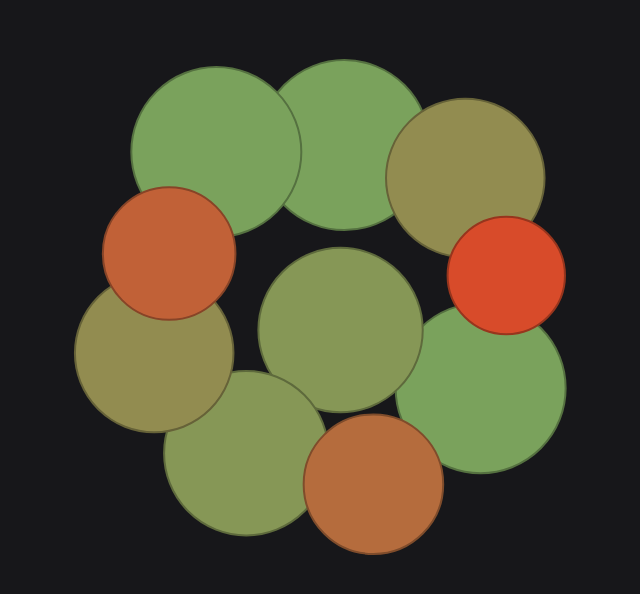
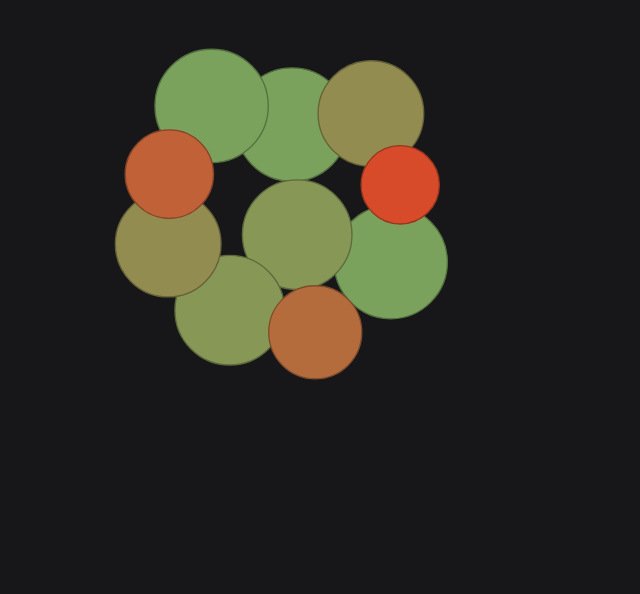
Before and after one commit to svennijhuis/Green-G-Chrome-Extension, a React (Vite) app: page / in a window 1280 px wide. Shown: the top 594 px of the page, without its empty margins (144-784 px from the left). Built offline with nearby package versions, Linux system fonts and the light colour scheme.

Commit message:
made svg scalable with useRef

```diff
--- a/src/components/chart/bubble-chart.jsx
+++ b/src/components/chart/bubble-chart.jsx
@@ -1,15 +1,18 @@
 import * as d3 from "d3";
-import { useState, useEffect } from "react";
+import { svg } from "d3";
+import { useState, useEffect, useRef } from "react";
 
 const forceStrength = 0.03;
 
-const width = 940;
-const height = 600;
-const center = { x: width / 2, y: height / 2 };
+// const width = 940;
+// const height = 600;
+// const center = { x: width / 2, y: height / 2 };
 
 const colorFn = d3.scaleLinear().domain([7, 15]).range(["#d84b2a", "#7aa25c"]);
 
-function startSimulation(bubbles, updateState) {
+function startSimulation(bubbles, updateState, width, height) {
+  const center = { x: width / 2, y: height / 2 };
+
   function charge(d) {
     return -Math.pow(d.radius, 2.0) * forceStrength;
   }
@@ -27,16 +30,12 @@ function startSimulation(bubbles, updateState) {
   simulation.alpha(1).restart();
 }
 
-function formatBubbleData(rawData) {
+function formatBubbleData(rawData, width, height) {
   const maxValue = d3.max(rawData, function (d) {
     return +d.value;
   });
 
-  const radiusScale = d3
-    .scalePow()
-    .exponent(0.5)
-    .range([2, 85])
-    .domain([0, maxValue]);
+  const radiusScale = d3.scalePow().exponent(0.5).range([2, 85]).domain([0, maxValue]);
 
   const myBubbles = rawData.map((d) => ({
     name: d.name,
@@ -55,16 +54,41 @@ function formatBubbleData(rawData) {
 }
 
 function BubbleChart({ data }) {
+  // useRef is react, hook which allows me to get a reference to the svg html element
+  const ref = useRef();
   const [bubbles, setBubbles] = useState([]);
 
   useEffect(() => {
-    startSimulation(formatBubbleData(data), (bubbles) => {
-      setBubbles(() => [...bubbles]);
-    });
+    // if the svg element exists, then start the simulation
+    if (ref.current) {
+      const width = ref.current.clientWidth;
+      const height = ref.current.clientHeight;
+      // needs the real width and height
+      startSimulation(
+        formatBubbleData(data, width, height),
+        (bubbles) => {
+          setBubbles(() => [...bubbles]);
+        },
+        // startSimulation also needs width and heigth parameter to calculate the center
+        width,
+        height
+      );
+    }
   }, [data]);
 
+  // .attr("preserveAspectRatio", "xMinYMin meet")
+  // .attr("viewBox", "0 0 960 500")
+
   return (
-    <svg width={width} height={height}>
+    // left ref is the html attribute, right ref is the variable of line 56, which connect each other
+    <svg
+      ref={ref}
+      width="100%"
+      height="100%"
+      // correct viewbox according to ratio
+      viewBox="0 0 1920 937"
+      preserveAspectRatio="xMinYMin meet"
+    >
       {bubbles.map((bubble) => {
         return (
           <circle
```
